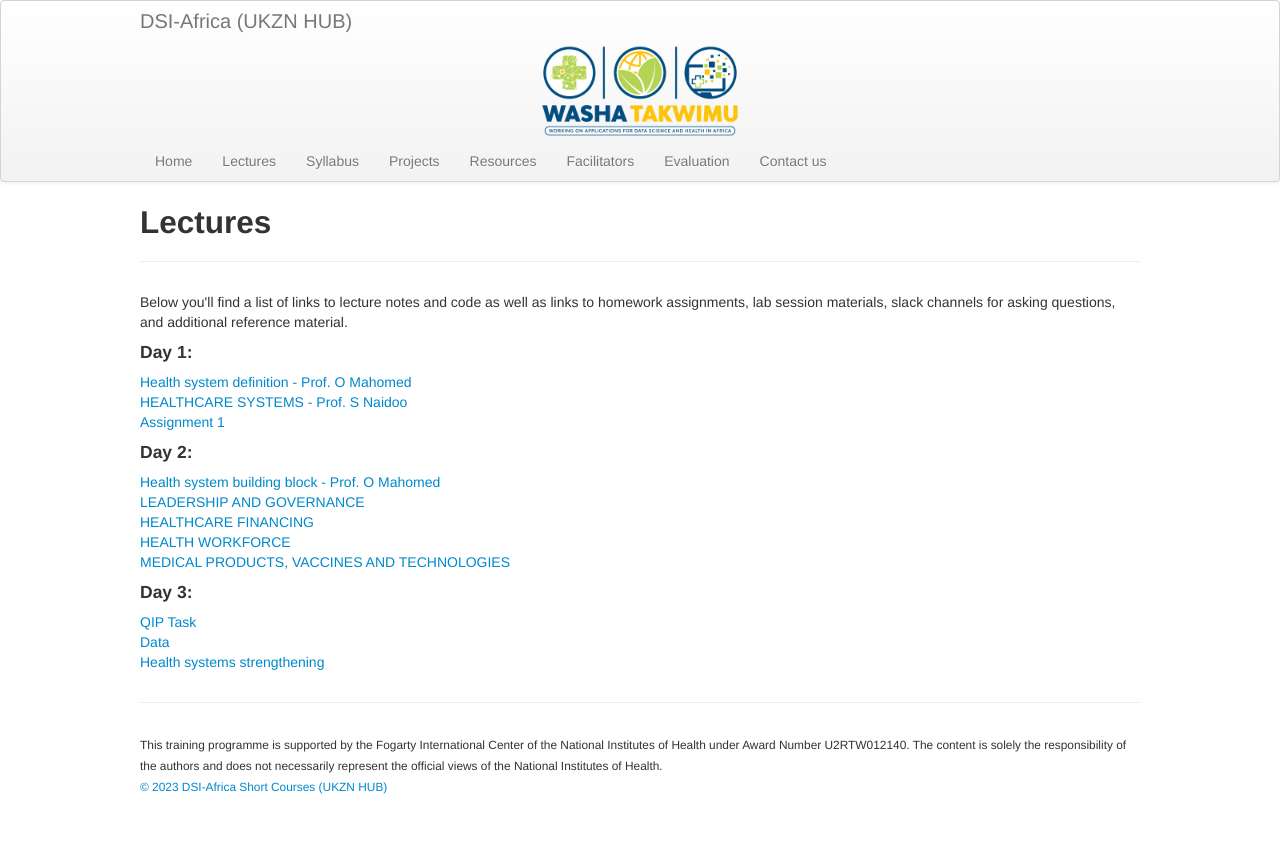
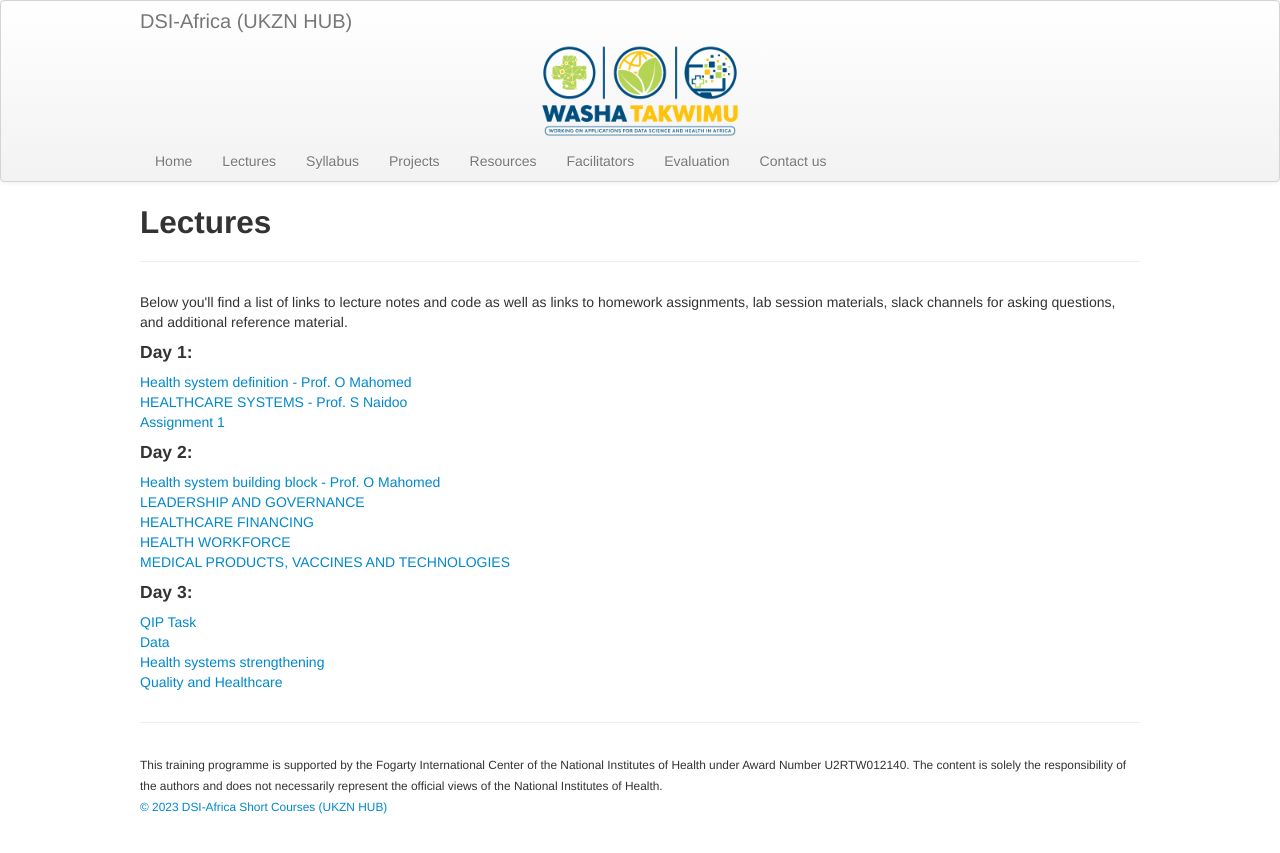
Before and after one commit to hscourseukzn/hscourseukzn.github.io, a Jekyll site: the page built from pages/lectures.md, in a window 1280 px wide. Shown: the top 853 px of the page. Built offline with Jekyll 4.4.1, drawn with Linux system fonts in a browser that asks for light colours.

Commit message:
Update lectures.md

```diff
--- a/pages/lectures.md
+++ b/pages/lectures.md
@@ -154,7 +154,7 @@ Below you'll find a list of links to lecture notes and code as well as links to
 
 <a href="https://hscourseukzn.github.io/PDFLectures/Health systemn strengthening.pdf" download> Health systems strengthening </a> <br>
 
-
+<a href="https://hscourseukzn.github.io/PDFLectures/Quality and Healthcare.pdf" download> Quality and Healthcare </a> <br>
 
 
 
```
